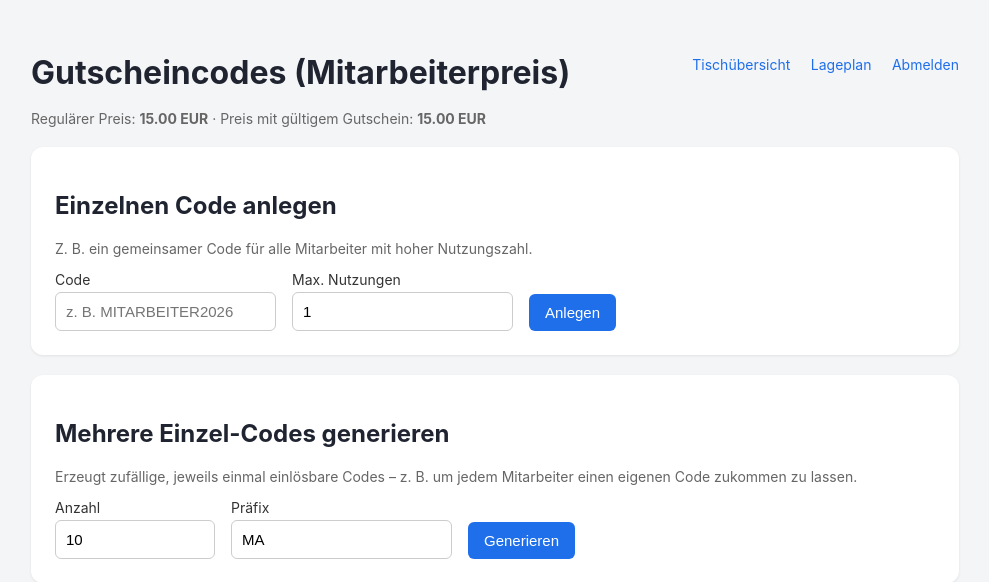
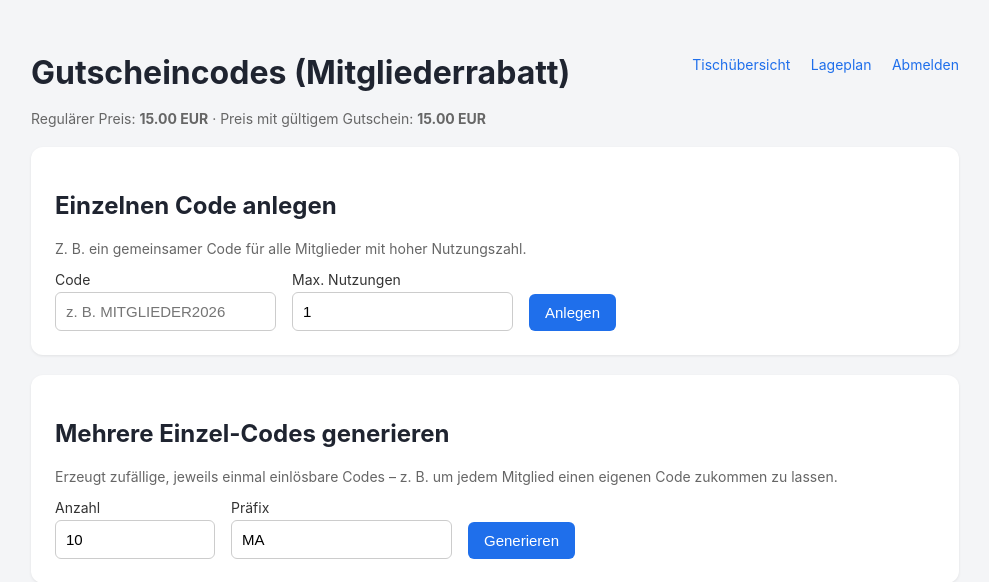
Before and after one commit to drag0n141/flohmarkt, a Flask app: page /admin/vouchers in a window 1280 px wide. Shown: the top 582 px of the page, without its empty margins (145-1134 px from the left). Run offline with Flask 3, Linux system fonts and the light colour scheme; the visitor is signed in with stand-in values (Sample User, id 1); data that the repository does not hold is empty.

Commit message:
Rename Mitarbeiter -> Mitglieder terminology in voucher admin page

```diff
--- a/templates/admin_vouchers.html
+++ b/templates/admin_vouchers.html
@@ -9,7 +9,7 @@
 <body>
   <div class="wrap wide">
     <div class="admin-header">
-      <h1>Gutscheincodes (Mitarbeiterpreis)</h1>
+      <h1>Gutscheincodes (Mitgliederrabatt)</h1>
       <nav>
         <a href="{{ url_for('admin_dashboard') }}">Tischübersicht</a>
         <a href="{{ url_for('admin_floorplan') }}">Lageplan</a>
@@ -28,11 +28,11 @@
 
     <div class="card">
       <h2>Einzelnen Code anlegen</h2>
-      <p class="hint">Z. B. ein gemeinsamer Code für alle Mitarbeiter mit hoher Nutzungszahl.</p>
+      <p class="hint">Z. B. ein gemeinsamer Code für alle Mitglieder mit hoher Nutzungszahl.</p>
       <form method="post" class="inline-form">
         <input type="hidden" name="csrf_token" value="{{ csrf_token() }}">
         <input type="hidden" name="action" value="create">
-        <label>Code<input type="text" name="code" placeholder="z. B. MITARBEITER2026" required></label>
+        <label>Code<input type="text" name="code" placeholder="z. B. MITGLIEDER2026" required></label>
         <label>Max. Nutzungen<input type="number" name="max_uses" value="1" min="1"></label>
         <button type="submit">Anlegen</button>
       </form>
@@ -41,7 +41,7 @@
     <div class="card">
       <h2>Mehrere Einzel-Codes generieren</h2>
       <p class="hint">Erzeugt zufällige, jeweils einmal einlösbare Codes – z. B. um jedem
-        Mitarbeiter einen eigenen Code zukommen zu lassen.</p>
+        Mitglied einen eigenen Code zukommen zu lassen.</p>
       <form method="post" class="inline-form">
         <input type="hidden" name="csrf_token" value="{{ csrf_token() }}">
         <input type="hidden" name="action" value="bulk_generate">
```
